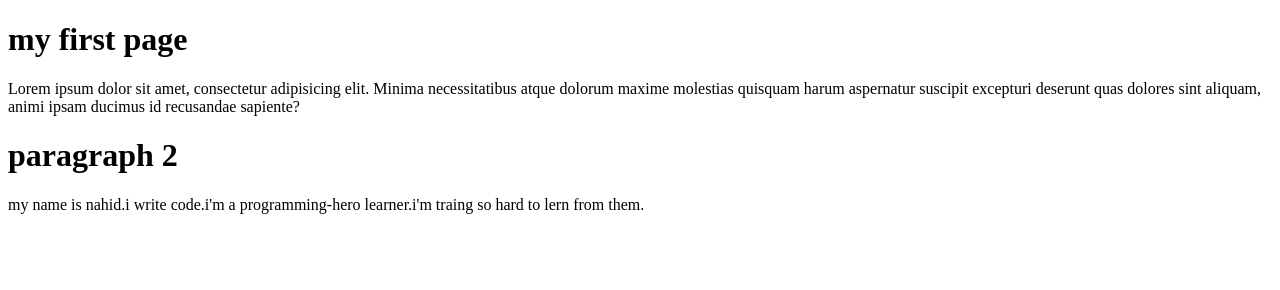
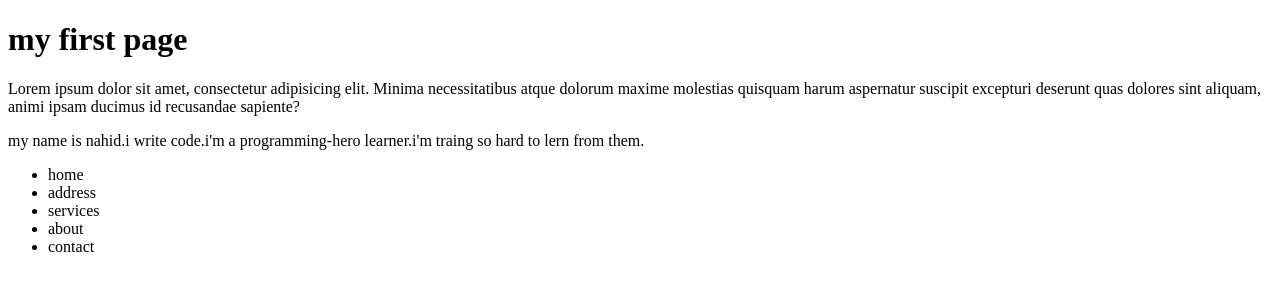
Before and after one commit to nahid-rains/web-project-repo, a plain HTML site: page index.html in a window 1280 px wide. Drawn offline with Linux system fonts and the light colour scheme.

Commit message:
added new div

```diff
--- a/index.html
+++ b/index.html
@@ -15,8 +15,18 @@
         deserunt quas dolores sint aliquam,
         animi ipsam ducimus id recusandae
         sapiente?</p>
-        <h1>paragraph 2</h1>
+
         <p>my name is nahid.i write code.i'm a programming-hero learner.i'm traing so hard to lern from them.</p>
+        <div>
+            <ul>
+               <li>home</li>
+               <li>address</li>
+               <li>services</li>
+               <li>about</li>
+               <li>contact</li>
+
+            </ul>
+        </div>
 
 </body>
 </html>
```
